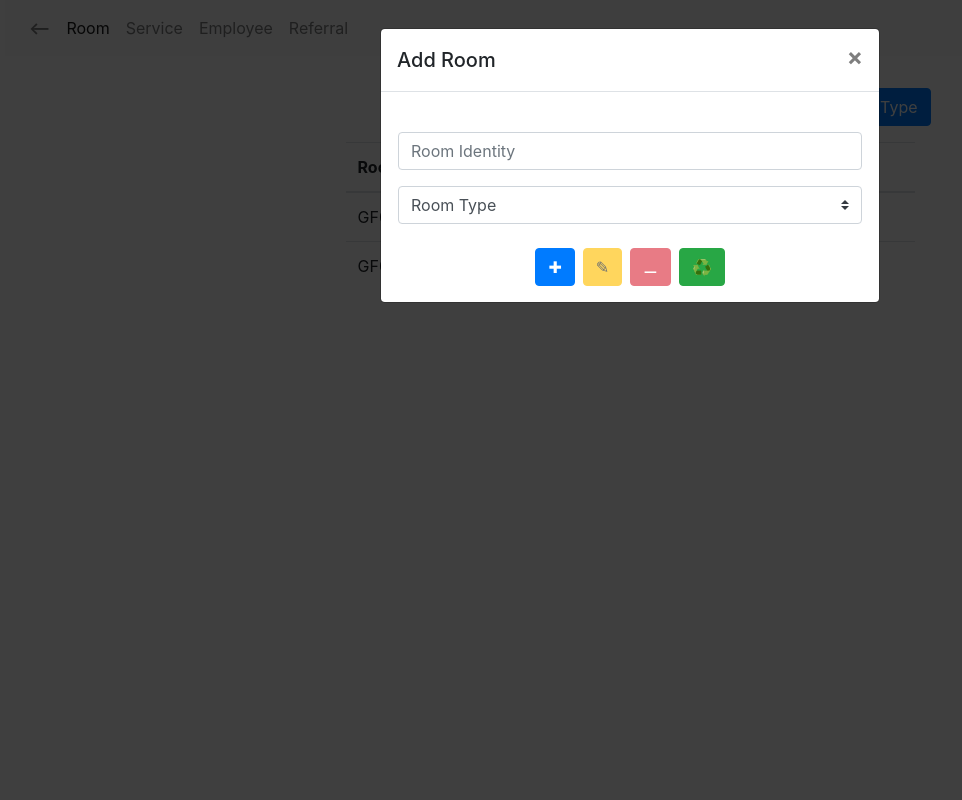
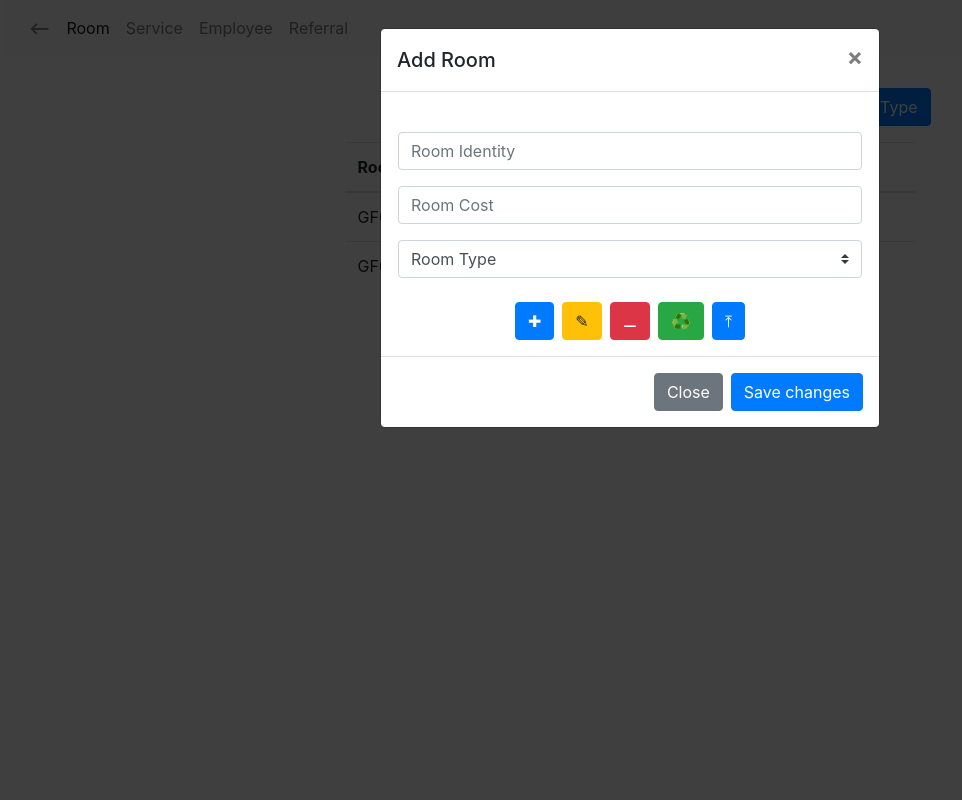
Before and after one commit to draptorhub/eniwas-desktop, a Python web app: template web/templates/settings.html in a window 1280 px wide, after a click on "Add Room". Shown: the whole page, without its empty margins (10-972 px from the left). Run offline with Jinja, Linux system fonts and the light colour scheme; the template is opened without the code that fills it, so the values that code supplies are empty; some libraries are stand-ins or nearby versions.

Commit message:
Revert "Feature/eniwas desktop room"

```diff
--- a/web/templates/settings.html
+++ b/web/templates/settings.html
@@ -40,7 +40,7 @@
       <div style="width: 50%;display: inline;float: left;">
         <div class="d-flex justify-content-end">
           <!-- Button trigger modal -->
-          <button id="btnRoomModal" type="button" class="btn btn-primary mx-2" data-toggle="modal" data-target="#addRoomModal">
+          <button type="button" class="btn btn-primary mx-2" data-toggle="modal" data-target="#addRoomModal">
             Add Room
           </button>
           <!-- Button trigger modal -->
@@ -49,7 +49,7 @@
           </button>
         </div>
         <div class="p-3">
-          <table id="roomTable" class="table">
+          <table class="table">
             <thead>
               <th>Room#</th>
               <th>Room Type</th>
@@ -57,14 +57,14 @@
             </thead>
             <tbody>
               <tr>
-                <td class="roomName" id="RID-00001">GF01</td>
-                <td class="roomType" id="RTID-00001">Deluxe</td>
-                <td class="roomCost">Rs.900</td>
+                <td>GF01</td>
+                <td>Deluxe</td>
+                <td>Rs.900</td>
               </tr>
               <tr>
-                <td class="roomName" id="RID-00002">GF02</td>
-                <td class="roomType" id="RTID-00002">Suite</td>
-                <td class="roomCost">Rs.1200</td>
+                <td>GF01</td>
+                <td>Deluxe</td>
+                <td>Rs.900</td>
               </tr>
             </tbody>
           </table>
@@ -85,12 +85,13 @@
             <div class="modal-body">
               <!-- CRUD Operation-->
               <div class="row p-3">
-                <input id="inprName" class="form-control my-2" type="text" placeholder="Room Identity" />
+                <input class="form-control my-2" type="text" placeholder="Room Identity" />
+                <input class="form-control my-2" type="number" placeholder="Room Cost" />
 
-                <select id="inprType" class="custom-select my-2">
-                  <option selected value="-999">Room Type</option>
-                  <option value="RTID-00001">Deluxe</option>
-                  <option value="RTID-00002">Suite</option>
+                <select class="custom-select my-2">
+                  <option selected>Room Type</option>
+                  <option value="1">Deluxe</option>
+                  <option value="2">Suite</option>
                 </select>
               </div>
 
@@ -104,75 +105,38 @@
                 data-placement="bottom" title="Delete Room">&#9866;</button>
                 <button type="button" class="btn btn-success mx-1" data-toggle="tooltip"
                 data-placement="bottom" title="Clear Fields">&#9851;</button>
-                <!-- <button type="button" class="btn btn-primary mx-1" data-toggle="tooltip"
-                data-placement="bottom" title="Upload Excel">&#10514;</button> -->
+                <button type="button" class="btn btn-primary mx-1" data-toggle="tooltip"
+                data-placement="bottom" title="Upload Excel">&#10514;</button>
 
               </div>
 
 
             </div>
+            <div class="modal-footer">
+              <button type="button" class="btn btn-secondary" data-dismiss="modal">Close</button>
+              <button type="button" class="btn btn-primary">Save changes</button>
+            </div>
           </div>
         </div>
       </div>
 
-      <!-- Room Type Modal -->
+      <!-- Add Room Type Modal -->
       <div class="modal" id="roomTypeModal" tabindex="-1" role="dialog" aria-labelledby="roomTypeModalLabel" aria-hidden="true">
         <div class="modal-dialog" role="document">
           <div class="modal-content">
             <div class="modal-header">
-              <h5 class="modal-title" id="roomTypeModalLabel">Room Type</h5>
+              <h5 class="modal-title" id="roomTypeModalLabel">Add Room Type</h5>
               <button type="button" class="close" data-dismiss="modal" aria-label="Close">
                 <span aria-hidden="true">×</span>
               </button>
             </div>
             <div class="modal-body">
-
-              <select id="inprType" class="custom-select my-2">
-                <option selected value="-999">Select Room Type</option>
-                <option value="-1">Create Type</option>
-                <option value="RTID-00003">Gold</option>
-                <option value="RTID-00004">Platinum</option>
-              </select>
-
-              <input id="newRoomType" class="form-control my-2" type="text" placeholder="New Room Type" readonly/>
-              <input id="editRoomCost" class="form-control my-2" type="text" placeholder="Room Cost" />
-
-              <div class="d-flex justify-content-center">
-
-                <button type="button" class="btn btn-primary mx-1" data-toggle="tooltip"
-                data-placement="bottom" title="Add">&#10010;</button>
-                <button type="button" class="btn btn-warning mx-1" data-toggle="tooltip"
-                data-placement="bottom" title="Update" disabled>&#9998;</button>
-                <button type="button" class="btn btn-danger mx-1" data-toggle="tooltip"
-                data-placement="bottom" title="Delete" disabled>&#9866;</button>
-                <button type="button" class="btn btn-success mx-1" data-toggle="tooltip"
-                data-placement="bottom" title="Clear Fields">&#9851;</button>
-                <!-- <button type="button" class="btn btn-primary mx-1" data-toggle="tooltip"
-                data-placement="bottom" title="Upload Excel">&#10514;</button> -->
-
-              </div>
-
-              <div class="p-3">
-                <table id="rtypeTable" class="table">
-                  <thead>
-                    <th>Room Type</th>
-                    <th>Room Cost</th>
-                  </thead>
-                  <tbody>
-                    <tr>
-                      <td class="roomType" id="RTID-00001">Deluxe</td>
-                      <td class="roomCost">Rs.900</td>
-                    </tr>
-                    <tr>
-                      <td class="roomType" id="RTID-00002">Suite</td>
-                      <td class="roomCost">Rs.1200</td>
-                    </tr>
-                  </tbody>
-                </table>
-              </div>
-
+              ...
             </div>
-
+            <div class="modal-footer">
+              <button type="button" class="btn btn-secondary" data-dismiss="modal">Close</button>
+              <button type="button" class="btn btn-primary">Save changes</button>
+            </div>
           </div>
         </div>
       </div>
```
Also changed, not shown: web/scripts/index.js (+3 -12 lines), web/scripts/settings.js (+0 -120 lines), web/templates/index.html (+4 -4 lines), 1 other file.
